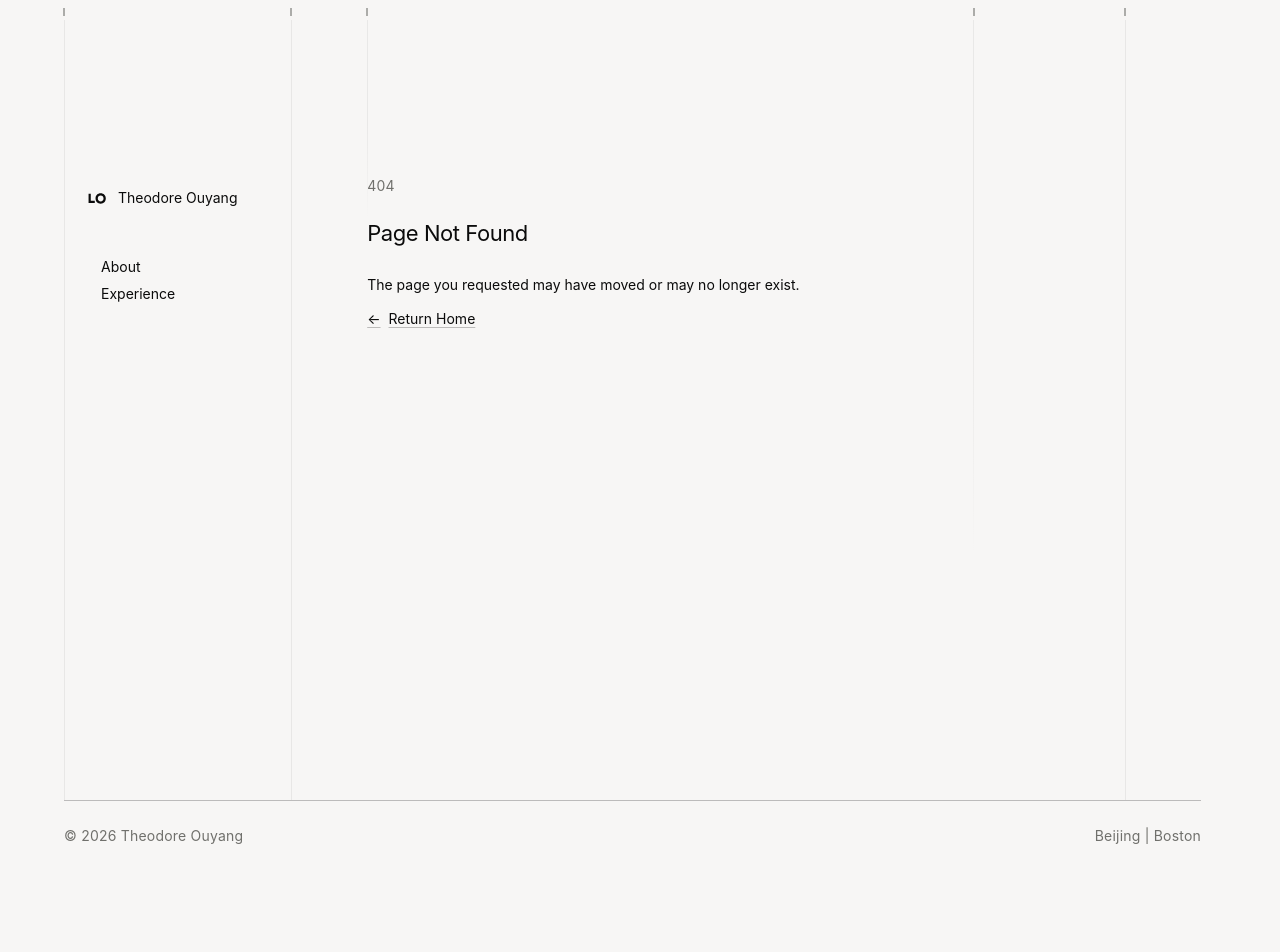
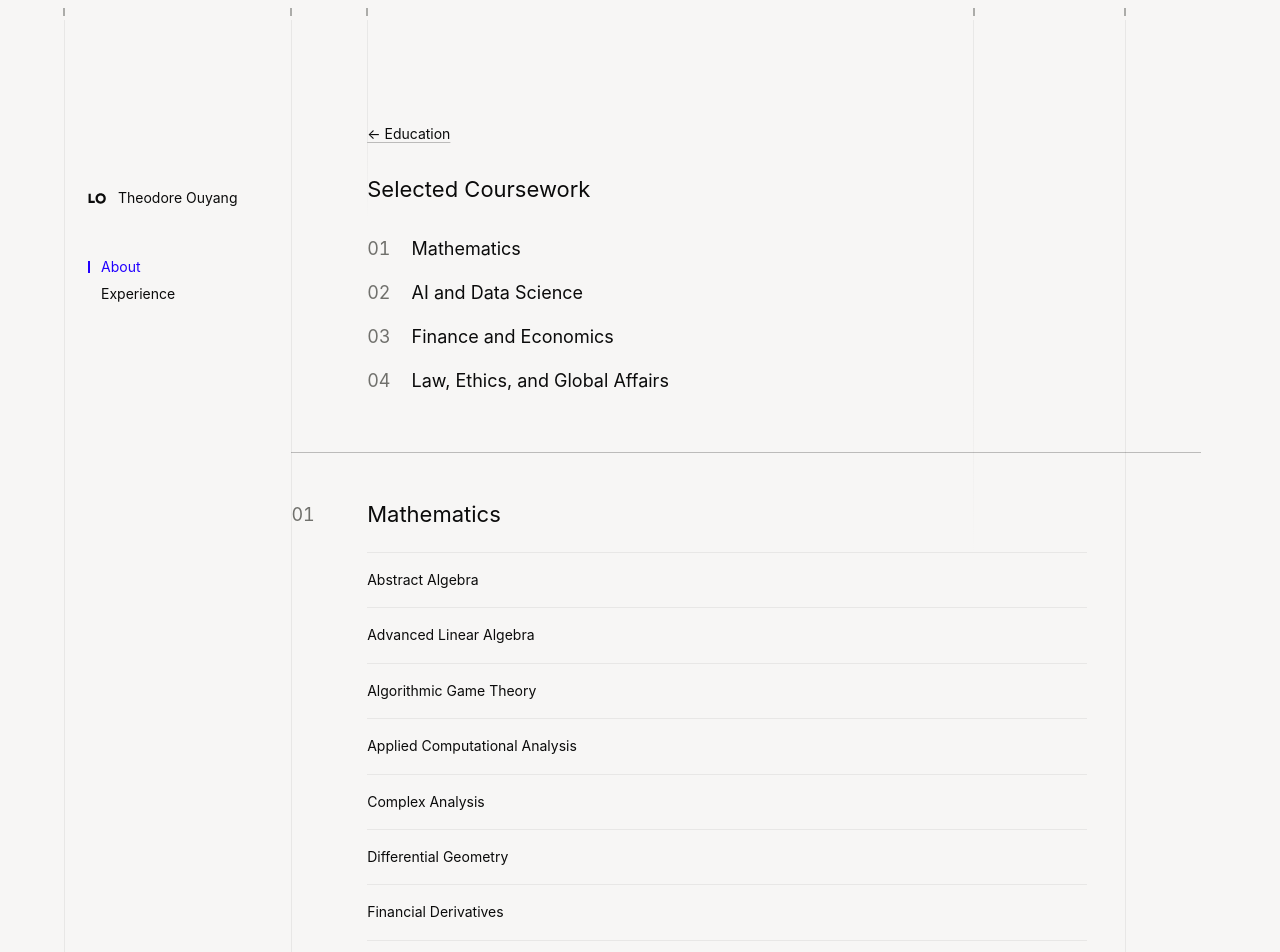
Before and after one commit to 130U/130U.github.io, a Next.js app in the folder website/: page /coursework in a window 1280 px wide. Before the commit this address had no page. Shown: the top 952 px of the page. Before the commit the page ends 880 px from the top, so only its background shows below. Built offline with nearby package versions, Linux system fonts and the light colour scheme; a web font is replaced by a local one.

Commit message:
Add a dedicated coursework page and align section typography (#47)

```diff
--- a/website/app/components/experience/Experience.module.css
+++ b/website/app/components/experience/Experience.module.css
@@ -39,8 +39,8 @@
 .directory a:active .directoryAction { opacity: 1; }
 .sectionIndex {
   color: var(--muted);
-  font-size: var(--type-label);
-  line-height: var(--label-leading);
+  font-size: var(--type-index);
+  line-height: var(--subheading-leading);
   font-variant-numeric: tabular-nums;
 }
 .section {
@@ -51,7 +51,7 @@
   padding: 48px 0 64px;
   scroll-margin-top: 32px;
 }
-.sectionIndex { grid-column: 1; padding-top: 5px; }
+.sectionIndex { grid-column: 1; padding-top: 1px; }
 .sectionBody { grid-column: 2 / span 10; max-width: var(--reading-measure); min-width: 0; }
 .sectionTitle {
   margin: 0 0 28px;
--- /dev/null
+++ b/website/app/coursework/coursework.module.css
@@ -0,0 +1,141 @@
+.frame {
+  font-family: var(--font-text);
+}
+
+.frame :global(.content-column) {
+  padding-top: 112px;
+}
+
+.intro {
+  max-width: var(--reading-measure);
+  margin-bottom: 48px;
+}
+
+.backLink {
+  display: inline-flex;
+  align-items: center;
+  min-height: 44px;
+  margin-bottom: 20px;
+  font-size: var(--type-interface);
+  line-height: var(--interface-leading);
+}
+
+.intro h1,
+.sectionBody h2 {
+  margin: 0;
+  font-size: var(--type-heading);
+  font-weight: 400;
+  line-height: var(--heading-leading);
+  letter-spacing: 0;
+}
+
+.directory {
+  display: grid;
+  margin-top: 24px;
+}
+
+.directory a {
+  display: flex;
+  align-items: baseline;
+  gap: 16px;
+  min-height: 44px;
+  padding: 8px 0;
+  font-size: var(--type-subheading);
+  line-height: var(--subheading-leading);
+}
+
+.directoryIndex {
+  flex: 0 0 2.5ch;
+  color: var(--muted);
+  font-size: var(--type-index);
+  font-variant-numeric: tabular-nums;
+  white-space: nowrap;
+}
+
+.directory a:focus-visible,
+.directory a:active {
+  color: var(--accent);
+}
+
+.section {
+  display: grid;
+  grid-template-columns: repeat(12, minmax(0, 1fr));
+  grid-column: 1 / -1;
+  align-items: start;
+  padding: 48px 0 64px;
+  border-top: 1px solid var(--rule-strong);
+  scroll-margin-top: 32px;
+}
+
+.section:last-child {
+  padding-bottom: 0;
+}
+
+.sectionIndex {
+  grid-column: 1;
+  padding-top: 1px;
+  color: var(--muted);
+  font-size: var(--type-index);
+  line-height: var(--subheading-leading);
+  font-variant-numeric: tabular-nums;
+}
+
+.sectionBody {
+  grid-column: 2 / span 10;
+  max-width: var(--reading-measure);
+  min-width: 0;
+}
+
+.sectionBody h2 {
+  margin-bottom: 24px;
+}
+
+.courseList {
+  display: block;
+  margin: 0;
+  padding: 0;
+  list-style: none;
+  color: var(--ink);
+  font-size: var(--type-reading);
+  line-height: var(--reading-leading);
+}
+
+.courseList li {
+  padding: 16px 0;
+  border-top: 1px solid var(--rule);
+}
+
+@media (hover: hover) and (pointer: fine) {
+  .directory a:hover,
+  .backLink:hover {
+    color: var(--accent);
+  }
+}
+
+@media (768px <= width < 1024px) {
+  .section {
+    grid-template-columns: repeat(9, minmax(0, 1fr));
+  }
+
+  .sectionBody {
+    grid-column: 2 / span 7;
+  }
+}
+
+@media (width < 768px) {
+  .frame :global(.content-column) {
+    padding-top: 88px;
+  }
+
+  .section {
+    display: block;
+    padding: 40px 0 48px;
+    scroll-margin-top: 88px;
+  }
+
+  .sectionIndex {
+    display: block;
+    padding: 0;
+    margin-bottom: 12px;
+  }
+}
--- /dev/null
+++ b/website/app/coursework/page.tsx
@@ -0,0 +1,50 @@
+import type { Metadata } from "next";
+import Link from "next/link";
+import { SiteShell } from "../components/SiteShell";
+import { courseworkGroups } from "../lib/content/about";
+import { createPageMetadata } from "../lib/content/site";
+import styles from "./coursework.module.css";
+
+export const metadata: Metadata = createPageMetadata({
+  title: "Selected Coursework",
+  description: "Selected coursework in mathematics, AI and data science, finance and economics, and law, ethics, and global affairs.",
+  path: "/coursework/",
+});
+
+const sectionIds = [
+  "mathematics",
+  "ai-and-data-science",
+  "finance-and-economics",
+  "law-ethics-and-global-affairs",
+];
+
+export default function CourseworkPage() {
+  return (
+    <SiteShell active="about" frameClassName={styles.frame}>
+      <header className={styles.intro}>
+        <Link className={`back-link ${styles.backLink}`} href="/#education">← Education</Link>
+        <h1>Selected Coursework</h1>
+        <nav className={styles.directory} aria-label="Coursework sections">
+          {courseworkGroups.map((group, index) => (
+            <a key={group.title} href={`#${sectionIds[index]}`}>
+              <span className={styles.directoryIndex} aria-hidden="true">{String(index + 1).padStart(2, "0")}</span>
+              <span>{group.title}</span>
+            </a>
+          ))}
+        </nav>
+      </header>
+
+      {courseworkGroups.map((group, index) => (
+        <section className={styles.section} key={group.title} id={sectionIds[index]} aria-labelledby={`${sectionIds[index]}-heading`}>
+          <span className={styles.sectionIndex} aria-hidden="true">{String(index + 1).padStart(2, "0")}</span>
+          <div className={styles.sectionBody}>
+            <h2 id={`${sectionIds[index]}-heading`} tabIndex={-1}>{group.title}</h2>
+            <ul className={`course-list ${styles.courseList}`}>
+              {group.courses.map((course) => <li key={course}>{course}</li>)}
+            </ul>
+          </div>
+        </section>
+      ))}
+    </SiteShell>
+  );
+}
--- a/website/app/globals.css
+++ b/website/app/globals.css
@@ -12,6 +12,7 @@
   --type-title: 1.375rem;
   --type-heading: 1.375rem;
   --type-subheading: 1.125rem;
+  --type-index: 1.125rem;
   --type-reading: 0.875rem;
   --type-label: 0.875rem;
   --type-interface: 0.875rem;
--- a/website/app/home.module.css
+++ b/website/app/home.module.css
@@ -41,11 +41,11 @@
 .sectionIndex {
   grid-column: 1;
   margin: 0;
-  padding-top: 5px;
+  padding-top: 1px;
   color: var(--muted);
-  font-size: var(--type-label);
+  font-size: var(--type-index);
   font-variant-numeric: tabular-nums;
-  line-height: var(--label-leading);
+  line-height: var(--subheading-leading);
   letter-spacing: 0.015em;
   user-select: none;
 }
@@ -107,8 +107,7 @@
 }
 
 .researchTitle,
-.institution,
-.courseTitle {
+.institution {
   margin: 0;
   font-size: var(--type-subheading);
   font-weight: 600;
@@ -198,13 +197,8 @@
   font-size: var(--type-action);
   font-weight: 500;
   line-height: var(--interface-leading);
-  list-style: none;
   cursor: pointer;
   transition: background-color 180ms var(--ease-out);
-}
-
-.courseworkButton::-webkit-details-marker {
-  display: none;
 }
 
 .courseworkButton:focus-visible {
@@ -212,48 +206,8 @@
   outline-offset: 4px;
 }
 
-.courseworkButton:active,
-.coursework[open] > .courseworkButton {
+.courseworkButton:active {
   background: var(--accent);
-}
-
-.courseworkContent {
-  margin-top: 28px;
-  padding-top: 24px;
-  border-top: 1px solid var(--rule);
-}
-
-.courseworkHeading {
-  margin: 0 0 24px;
-  font-size: var(--type-subheading);
-  font-weight: 400;
-  line-height: var(--subheading-leading);
-}
-
-.courseGrid article {
-  min-width: 0;
-}
-
-.courseGrid article + article {
-  margin-top: 20px;
-  padding-top: 20px;
-  border-top: 1px solid var(--rule);
-}
-
-.courseTitle {
-  margin-bottom: 8px;
-}
-
-.courseGrid :global(.course-list) {
-  display: block;
-  columns: 16rem 2;
-  column-gap: 24px;
-  color: var(--supporting-ink);
-}
-
-.courseGrid :global(.course-list) li {
-  break-inside: avoid;
-  margin-bottom: 2px;
 }
 
 .contactStrip {
@@ -352,9 +306,6 @@
     margin-bottom: 22px;
   }
 
-  .courseGrid :global(.course-list) {
-    column-count: 1;
-  }
 }
 
 @media (max-width: 540px) {
--- a/website/app/lib/content/site.ts
+++ b/website/app/lib/content/site.ts
@@ -22,7 +22,7 @@ export const navigation: ReadonlyArray<{
   { key: "experience", label: "Experience", href: "/experience/" },
 ];
 
-export const coreRoutes = navigation.map(({ href }) => href);
+export const coreRoutes = [...navigation.map(({ href }) => href), "/coursework/"];
 
 export function absoluteUrl(path: string) {
   return new URL(path, SITE_URL).toString();
--- a/website/content/protected-sources.json
+++ b/website/content/protected-sources.json
@@ -7,7 +7,7 @@
     "app/components/experience/ExperienceDetails.tsx": "fc0d3ca896ab636dcadcb5370cb176065f70cd748b2cfbdfb89271fe83b8e261",
     "app/lib/content/experience-showcase.ts": "c769e21ec5ba92d66d439746d1090eee5c83ea129e69b30b21943d18325512dd",
     "content/experience-showcase.json": "5003dd0195067ee81adff9cc80ec70f7b35d474f1d717e6da0ba9e1eff8f33f3",
-    "app/components/AboutContent.tsx": "fcd1ad77ffb55ffe4f8f9e0146813d542374b74998b85b40c66159359282f5f2",
+    "app/components/AboutContent.tsx": "e10c5f9f49446d83bb04fdf6f222deb9d9a85165f097b1781a31f235c0f6e77d",
     "app/lib/content/about.ts": "8d79e72133dcbcae9523771a099f53f0aecb879cea384769ff6bb0144e05626f",
     "app/components/research/ResearchArticle.tsx": "4abb9ad9ee42d0c71ead3b0f43846320cc06a4c79454d91cb9e32ade0fa356f5",
     "app/components/research/ResearchMath.tsx": "a61ffe67375e2c50a7cac7167f39ff39ef7a115d6aa240c14f9240b9361e54cf",
@@ -44,6 +44,7 @@
     "app/components/research/ResearchInline.tsx": "ad5cae237a294ce103f6edd3aa71ba7beadc972f587861bd39a0d157ddfb4315",
     "scripts/import-ai-portfolio.mjs": "2279e6dfe815b467d59effe6c8b333a61a6bbf605e9d5bdfa2c01d9fefc1498c",
     "app/lib/content/research-number.ts": "2d29d06ffde33580bd5e655b547b28c953d64b0d2b0fa7fe31663da68dd1276b",
-    "content/sources/ai-portfolio/ai-research-and-engineering.md": "bc688374f1ca56e7c5eafbd06a7f33e6d7d752f4c8d0dd98b05f30164921405d"
+    "content/sources/ai-portfolio/ai-research-and-engineering.md": "bc688374f1ca56e7c5eafbd06a7f33e6d7d752f4c8d0dd98b05f30164921405d",
+    "app/coursework/page.tsx": "df646f0ebfc2d2a8d7d1afd72f637c1eb3e4a9ca07df2a7dee13f893d1a6665b"
   }
 }
--- a/website/scripts/check-protected-sources.mjs
+++ b/website/scripts/check-protected-sources.mjs
@@ -14,6 +14,7 @@ const PROTECTED_PATHS = [
   "content/experience-showcase.json",
   "app/components/AboutContent.tsx",
   "app/lib/content/about.ts",
+  "app/coursework/page.tsx",
   "app/components/research/ResearchArticle.tsx",
   "app/components/research/ResearchInline.tsx",
   "app/components/research/ResearchMath.tsx",
--- a/website/scripts/verify-visible-copy.mjs
+++ b/website/scripts/verify-visible-copy.mjs
@@ -10,6 +10,7 @@ const IGNORED_INTERFACE_STRINGS = ["Menu", "Close"];
 const ROUTES = [
   "/",
   "/education/",
+  "/coursework/",
   "/education/certified-valuation-arithmetic-asian-options/",
   "/education/certified-rough-heston-valuation/",
   "/education/critical-dependence-stress-for-portfolio-diversification/",
```
Also changed, not shown: website/app/components/AboutContent.tsx (+3 -17 lines), website/content/visible-copy-manifest.json, 3 other files (tests, documents, lock files or other folders).
